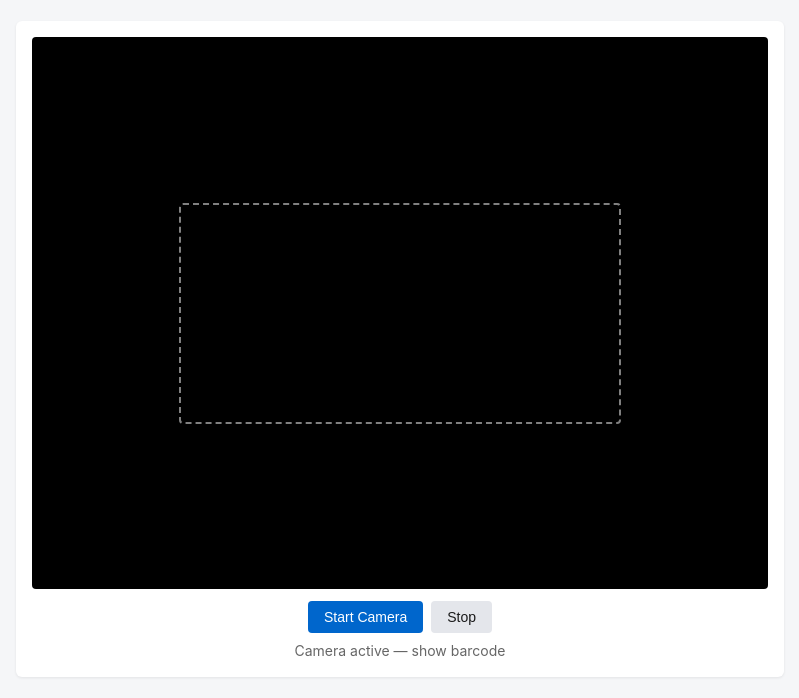
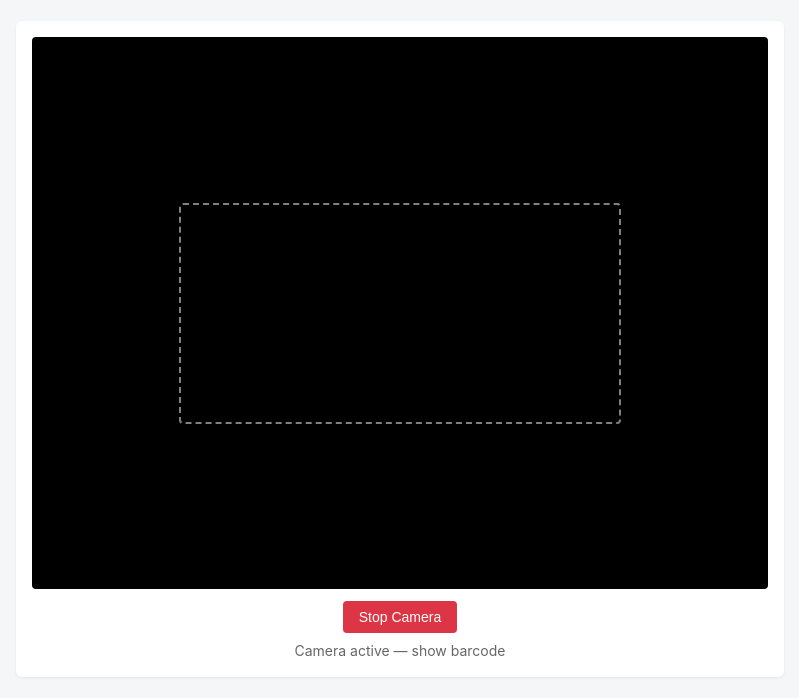
Before and after one commit to Hippityy/barcode-inventory-scanner, a website built with Vite: page index.html in a window 1280 px wide. Both pictures are taken after a click on the button "Start Camera". Shown: the part 76-774 px from the top of the page, without its empty margins (240-1039 px from the left). Built offline with nearby package versions, Linux system fonts and the light colour scheme; what barcode-detector would draw is missing.

Commit message:
feat: replace Start/Stop with single toggle button

```diff
--- a/index.html
+++ b/index.html
@@ -21,8 +21,7 @@
         </div>
       </div>
       <div class="controls">
-        <button id="btn-start" class="btn-primary">Start Camera</button>
-        <button id="btn-stop" class="btn-secondary">Stop</button>
+        <button id="btn-toggle" class="btn-primary">Start Camera</button>
       </div>
       <p id="scanner-status" class="status">Camera inactive</p>
     </section>
--- a/src/app.ts
+++ b/src/app.ts
@@ -22,14 +22,23 @@ export class InventoryScannerApp {
   private accumulated: RawBarcode[] = [];
   private accumulateTimer: ReturnType<typeof setTimeout> | null = null;
   private readonly accumulateWindowMs = 400;
+  private isRunning = false;
 
   constructor() {
     this.ui = new UIManager();
-    this.ui.setStartHandler(() => this.start());
-    this.ui.setStopHandler(() => this.stop());
+    this.ui.setToggleHandler(() => this.toggleCamera());
+  }
+
+  private async toggleCamera(): Promise<void> {
+    if (this.isRunning) {
+      this.stop();
+    } else {
+      await this.start();
+    }
   }
 
   async start(): Promise<void> {
+    this.ui.setCameraActive(true);
     this.ui.setStatus('Starting camera…');
 
     this.scanner = new BarcodeScannerEngine(
@@ -42,11 +51,14 @@ export class InventoryScannerApp {
     );
 
     await this.scanner.start(this.ui.getVideoElement());
+    this.isRunning = true;
   }
 
   stop(): void {
     this.scanner?.stop();
     this.scanner = null;
+    this.isRunning = false;
+    this.ui.setCameraActive(false);
     this.ui.setStatus('Camera stopped');
   }
 
--- a/src/style.css
+++ b/src/style.css
@@ -119,6 +119,15 @@ button {
 
 .btn-secondary:hover {
   background: #d8dbe1;
+}
+
+.btn-danger {
+  background: #dc3545;
+  color: #fff;
+}
+
+.btn-danger:hover {
+  background: #c82333;
 }
 
 .btn-copy {
--- a/src/ui/UIManager.ts
+++ b/src/ui/UIManager.ts
@@ -18,11 +18,10 @@ export class UIManager {
   private readonly lastScanDist: HTMLElement;
   private readonly historyBody: HTMLElement;
   private readonly scanCountEl: HTMLElement;
-  private readonly startBtn: HTMLButtonElement;
-  private readonly stopBtn: HTMLButtonElement;
+  private readonly toggleBtn: HTMLButtonElement;
   private readonly clearBtn: HTMLButtonElement;
   private readonly exportBtn: HTMLButtonElement;
-  private readonly audioCtx: AudioContext | null = null;
+  private audioCtx: AudioContext | null = null;
   private scanHistory: ScanRecord[] = [];
   private lastScanTime = 0;
   private readonly debounceMs = 1500;
@@ -35,8 +34,7 @@ export class UIManager {
     this.lastScanDist = document.getElementById('last-scan-dist') as HTMLElement;
     this.historyBody = document.getElementById('history-body') as HTMLElement;
     this.scanCountEl = document.getElementById('scan-count') as HTMLElement;
-    this.startBtn = document.getElementById('btn-start') as HTMLButtonElement;
-    this.stopBtn = document.getElementById('btn-stop') as HTMLButtonElement;
+    this.toggleBtn = document.getElementById('btn-toggle') as HTMLButtonElement;
     this.clearBtn = document.getElementById('btn-clear') as HTMLButtonElement;
     this.exportBtn = document.getElementById('btn-export') as HTMLButtonElement;
 
@@ -61,13 +59,16 @@ export class UIManager {
     this.exportBtn.addEventListener('click', () => this.exportCsv());
   }
 
-  /** Set start/stop button handlers from the app controller. */
-  setStartHandler(handler: () => void): void {
-    this.startBtn.addEventListener('click', handler);
+  /** Set the camera toggle handler from the app controller. */
+  setToggleHandler(handler: () => void): void {
+    this.toggleBtn.addEventListener('click', handler);
   }
 
-  setStopHandler(handler: () => void): void {
-    this.stopBtn.addEventListener('click', handler);
+  /** Update the toggle button to reflect camera state. */
+  setCameraActive(active: boolean): void {
+    this.toggleBtn.textContent = active ? 'Stop Camera' : 'Start Camera';
+    this.toggleBtn.classList.toggle('btn-primary', !active);
+    this.toggleBtn.classList.toggle('btn-danger', active);
   }
 
   /** Update scanner status text. */
```
